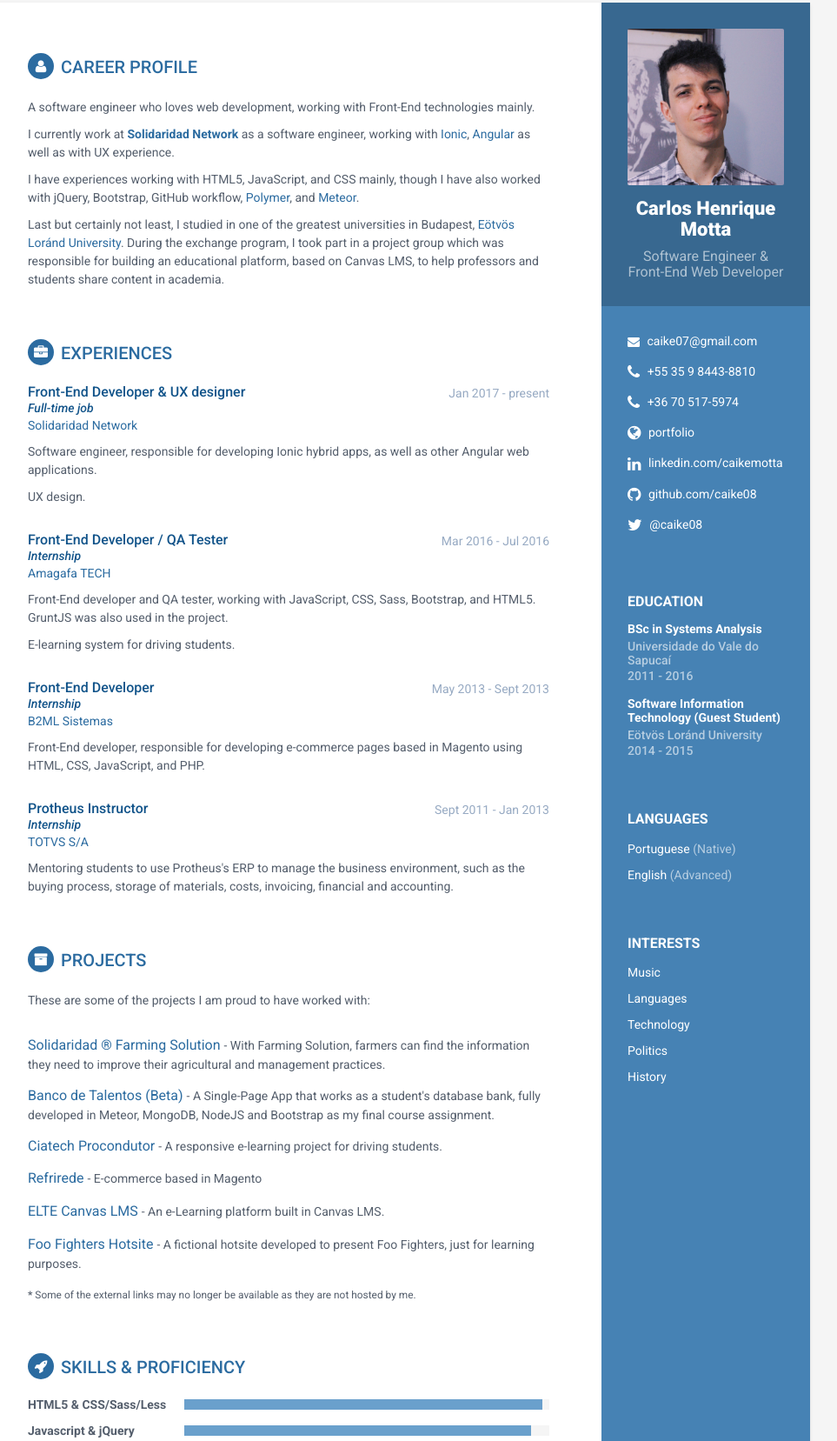
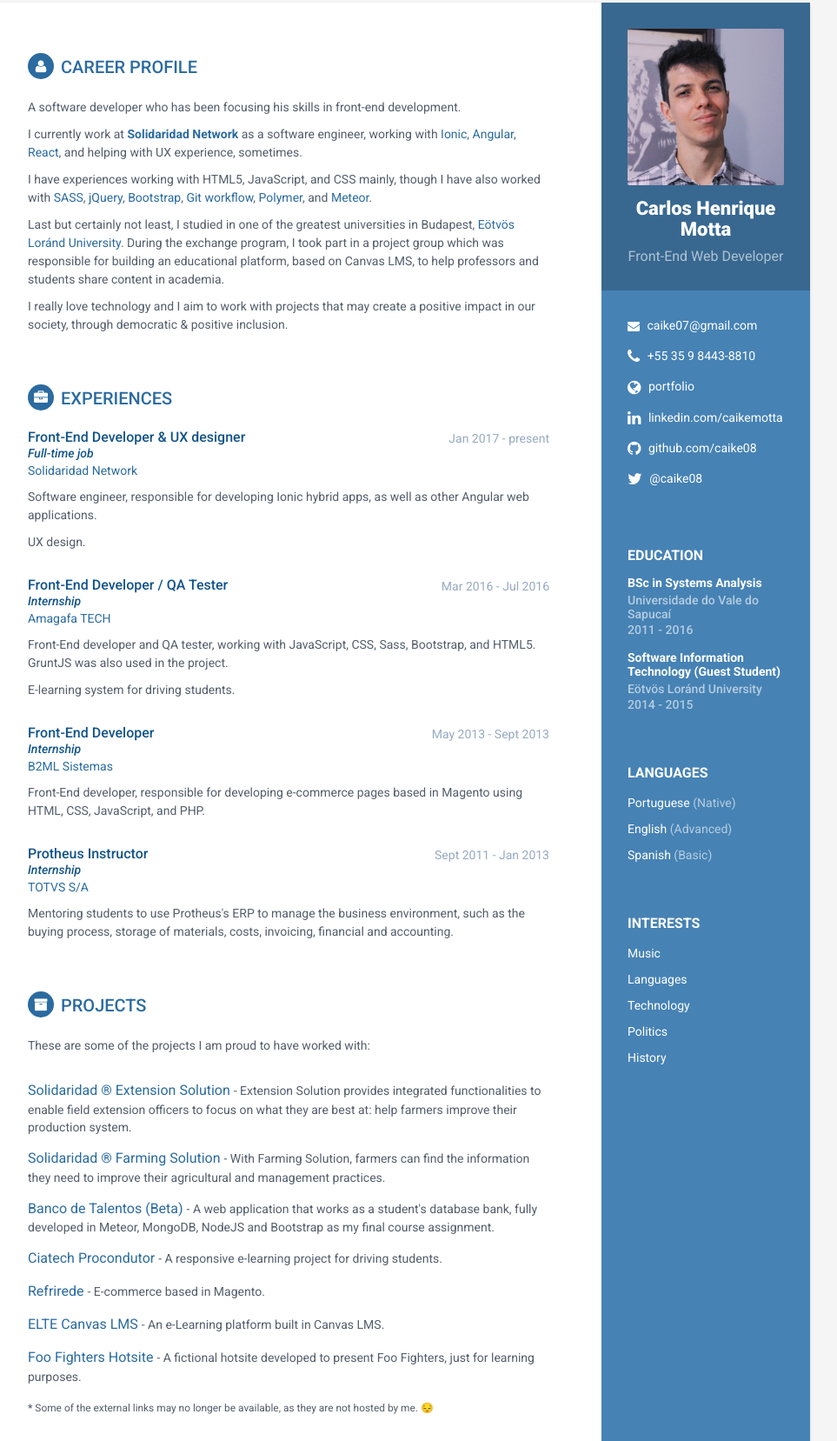
Before and after one commit to caike08/cv.io, a plain HTML site: page index.html in a window 1280 px wide. Shown: the part 27-1684 px from the top of the page at 87% size, without its empty margins (188-1151 px from the left). Drawn offline with Linux system fonts and the light colour scheme.

Commit message:
Update CV

```diff
--- a/index.html
+++ b/index.html
@@ -36,7 +36,7 @@
       <div class="profile-container">
         <img class="profile" src="assets/images/profile7.jpg" alt="" />
         <h1 class="name">Carlos Henrique Motta</h1>
-        <h3 class="tagline">Software Engineer & Front-End Web Developer</h3>
+        <h3 class="tagline">Front-End Web Developer</h3>
       </div>
       <!--//profile-container-->
 
@@ -49,10 +49,6 @@
           <li class="phone">
             <i class="fa fa-phone"></i>
             <a href="tel:+5535984438810">+55 35 9 8443-8810</a>
-          </li>
-          <li class="phone">
-            <i class="fa fa-phone"></i>
-            <a href="tel:+36705175974">+36 70 517-5974</a>
           </li>
           <li class="website">
             <i class="fa fa-globe"></i>
@@ -99,6 +95,9 @@
           <li>English
             <span class="lang-desc">(Advanced)</span>
           </li>
+          <li>Spanish
+            <span class="lang-desc">(Basic)</span>
+          </li>
         </ul>
       </div>
       <!--//interests-->
@@ -124,20 +123,25 @@
         <h2 class="section-title">
           <i class="fa fa-user"></i>Career Profile</h2>
         <div class="summary">
-          <p>A software engineer who loves web development, working with Front-End technologies mainly.</p>
+          <p>A software developer who has been focusing his skills in front-end development.</p>
           <p>I currently work at
             <strong>
               <a target="_blank" href="https://www.solidaridadnetwork.org/">Solidaridad Network</a>
             </strong> as a software engineer, working with
             <a target="_blank" href="https://ionicframework.com/">Ionic</a>,
-            <a target="_blank" href="https://angular.io/">Angular</a> as well as with UX experience.</p>
-          <p>I have experiences working with HTML5, JavaScript, and CSS mainly, though I have also worked with jQuery, Bootstrap,
-            GitHub workflow,
+            <a target="_blank" href="https://angular.io/">Angular</a>,
+            <a target="_blank" href="https://reactjs.org/">React</a>, and helping with UX experience, sometimes.</p>
+          <p>I have experiences working with HTML5, JavaScript, and CSS mainly, though I have also worked with
+            <a target="_blank" href="https://sass-lang.com/">SASS</a>,
+            <a target="_blank" href="https://jquery.com/">jQuery</a>,
+            <a target="_blank" href="https://getbootstrap.com/">Bootstrap</a>,
+            <a target="_blank" heref="https://www.atlassian.com/git/tutorials/comparing-workflows">Git workflow</a>,
             <a target="_blank" href="https://www.polymer-project.org/">Polymer</a>, and
             <a target="_blank" href="https://www.meteor.com/">Meteor</a>.</p>
           <p>Last but certainly not least, I studied in one of the greatest universities in Budapest,
             <a target="_blank" href="https://www.elte.hu/en/">Eötvös Loránd University</a>. During the exchange program, I took part in a project group which was responsible
             for building an educational platform, based on Canvas LMS, to help professors and students share content in academia.</p>
+          <p>I really love technology and I aim to work with projects that may create a positive impact in our society, through democratic & positive inclusion.</p>
         </div>
         <!--//summary-->
       </section>
@@ -242,7 +246,14 @@
           <p>These are some of the projects I am proud to have worked with:</p>
         </div>
         <!--//intro-->
-
+        <div class="item">
+          <strong>
+            <span class="project-title">
+              <a href="https://play.google.com/store/apps/details?id=org.solidaridadnetwork.extensionsolution" target="_blank">Solidaridad ® Extension Solution</a>
+            </span>
+          </strong> -
+          <span class="project-tagline">Extension Solution provides integrated functionalities to enable field extension officers to focus on what they are best at: help farmers improve their production system.</span>
+        </div>
         <div class="item">
           <strong>
             <span class="project-title">
@@ -257,7 +268,7 @@
           <span class="project-title">
             <a href="http://bancotalentos.herokuapp.com" target="_blank">Banco de Talentos (Beta)</a>
           </span> -
-          <span class="project-tagline">A Single-Page App that works as a student's database bank, fully developed in Meteor, MongoDB, NodeJS and Bootstrap
+          <span class="project-tagline">A web application that works as a student's database bank, fully developed in Meteor, MongoDB, NodeJS and Bootstrap
             as my final course assignment.</span>
         </div>
         <!--//item-->
@@ -272,7 +283,7 @@
           <span class="project-title">
             <a href="http://www.refrirede.com.br" target="_blank">Refrirede</a>
           </span> -
-          <span class="project-tagline">E-commerce based in Magento</span>
+          <span class="project-tagline">E-commerce based in Magento.</span>
         </div>
         <!--//item-->
         <div class="item">
@@ -292,7 +303,7 @@
         <div class="item">
           <small>
             <span class="project-tagline">
-              <strong>*</strong> Some of the external links may no longer be available as they are not hosted by me.</span>
+              <strong>*</strong> Some of the external links may no longer be available, as they are not hosted by me. 😔</span>
           </small>
         </div>
         <!--//item-->
@@ -315,7 +326,7 @@
           <!--//item-->
 
           <div class="item">
-            <h3 class="level-title">Javascript &amp; jQuery</h3>
+            <h3 class="level-title">Javascript</h3>
             <div class="level-bar">
               <div class="level-bar-inner" data-level="95%">
               </div>
@@ -335,6 +346,16 @@
           <!--//item-->
 
           <div class="item">
+            <h3 class="level-title">React</h3>
+            <div class="level-bar">
+              <div class="level-bar-inner" data-level="70%">
+              </div>
+            </div>
+            <!--//level-bar-->
+          </div>
+          <!--//item-->
+
+          <div class="item">
             <h3 class="level-title">Angular</h3>
             <div class="level-bar">
               <div class="level-bar-inner" data-level="85%">
@@ -345,7 +366,7 @@
           <!--//item-->
 
           <div class="item">
-            <h3 class="level-title">GitHub</h3>
+            <h3 class="level-title">Git</h3>
             <div class="level-bar">
               <div class="level-bar-inner" data-level="90%">
               </div>
@@ -378,16 +399,6 @@
             <h3 class="level-title">MongoDB</h3>
             <div class="level-bar">
               <div class="level-bar-inner" data-level="75%">
-              </div>
-            </div>
-            <!--//level-bar-->
-          </div>
-          <!--//item-->
-
-          <div class="item">
-            <h3 class="level-title">Polymer</h3>
-            <div class="level-bar">
-              <div class="level-bar-inner" data-level="35%">
               </div>
             </div>
             <!--//level-bar-->
```
